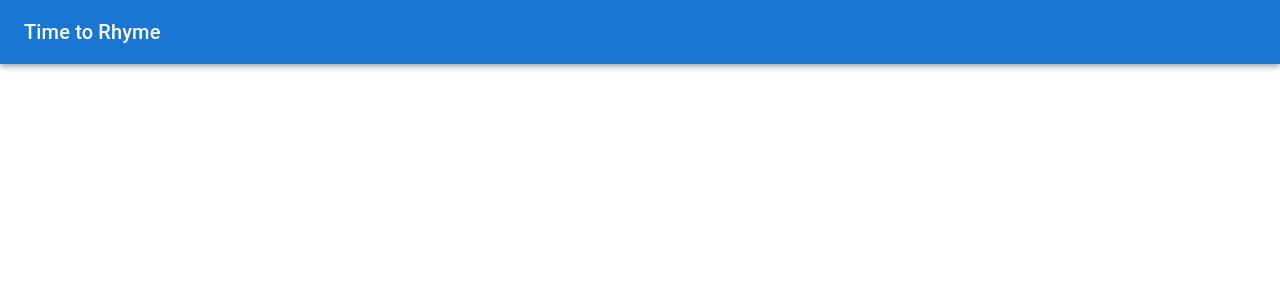
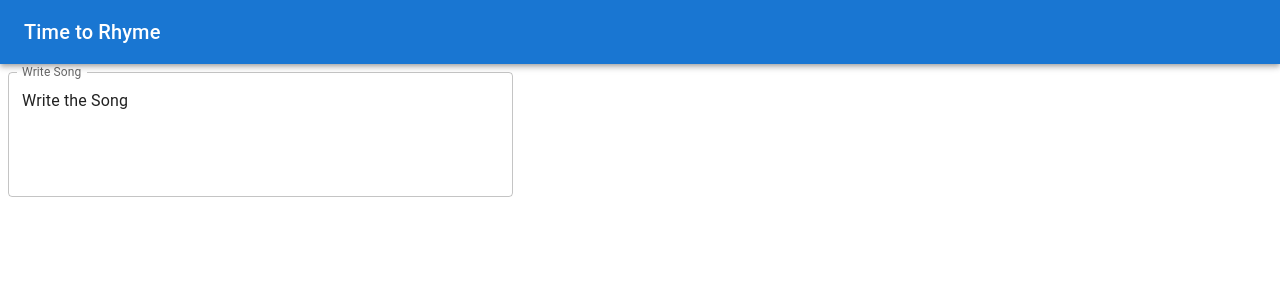
Before and after one commit to WolfSeminary/rhyme-time, a React (Create React App) app: page / in a window 1280 px wide. Shown: the top 300 px of the page. Built offline with nearby package versions, Linux system fonts and the light colour scheme.

Commit message:
add a song state (#48)
Co-authored-by: yehuditgolo <goloyehudit@gmail.com>

```diff
--- a/src/App.js
+++ b/src/App.js
@@ -1,10 +1,12 @@
 import './App.css';
 import AppBarPage from './AppBar';
+import MultilineTextFiel from './WriteSong';
 
 function App() {
   return (
     <div className="App">
       <AppBarPage />
+      <MultilineTextFiel/>
     </div>
   );
 }
--- a/src/WriteSong.js
+++ b/src/WriteSong.js
@@ -1,11 +1,16 @@
-import React from 'react';
+import React, { useState } from 'react';
 import Box from '@mui/material/Box';
 import TextField from '@mui/material/TextField';
 
 export default function MultilineTextFields() {
+  const [song, setSong] = React.useState("");
   const [value, setValue] = React.useState('Controlled');
   const handleChange = (event) => {
-    setValue(event.target.value);
+    setValue(song);
+  };
+  const onWriteSong = (event) => {
+    setSong(event.target.value);
+    console.log("the current song: "+song);
   };
   return (
     <div style={{ display: "flex" }}>
@@ -26,6 +31,7 @@ export default function MultilineTextFields() {
             fullWidth
             rows={4}
             defaultValue="Write the Song"
+            onChange={onWriteSong}
           />
         </div>
       </Box></div>
```
